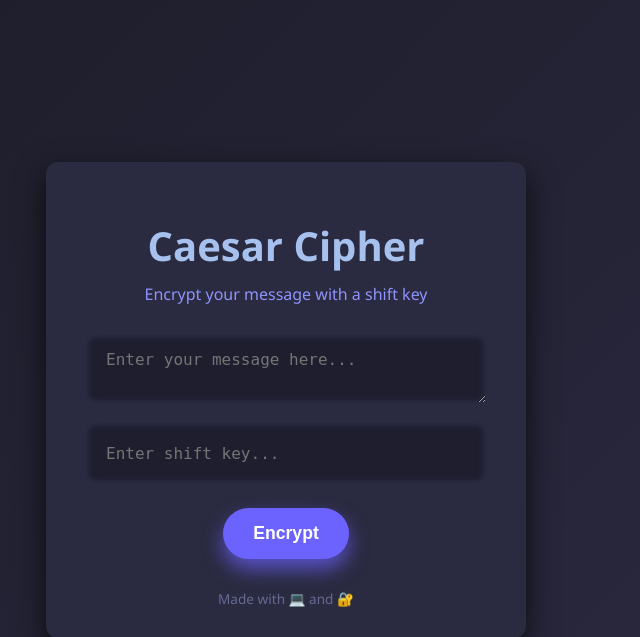
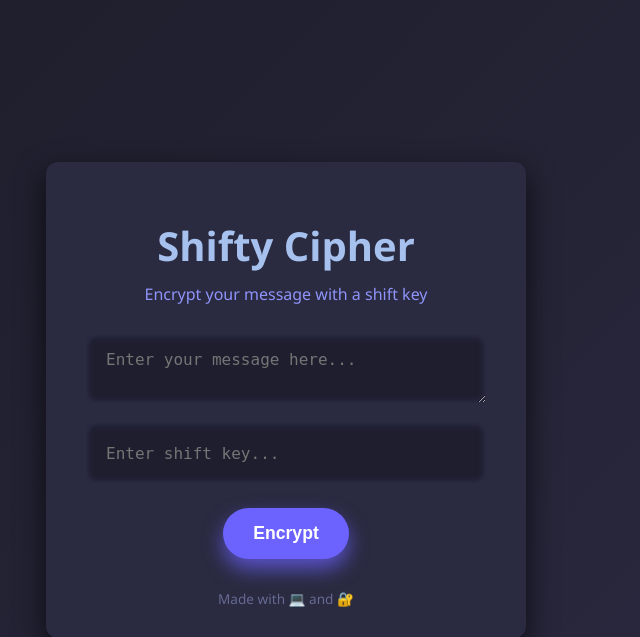
Before and after one commit to sumityadav7090/Shifty-Cipher, a Flask app: page / in a window 1280 px wide. Shown: the top 637 px of the page, without its empty margins (354-994 px from the left). Run offline with Flask 3, Linux system fonts and the light colour scheme.

Commit message:
Update index.html

```diff
--- a/templates/index.html
+++ b/templates/index.html
@@ -94,7 +94,7 @@
 </head>
 <body>
   <div class="container">
-    <h1>Caesar Cipher</h1>
+    <h1>Shifty Cipher</h1>
     <p class="subheading">Encrypt your message with a shift key</p>
     <form method="POST">
       <textarea name="message" placeholder="Enter your message here..." required>{{ message }}</textarea>
```
